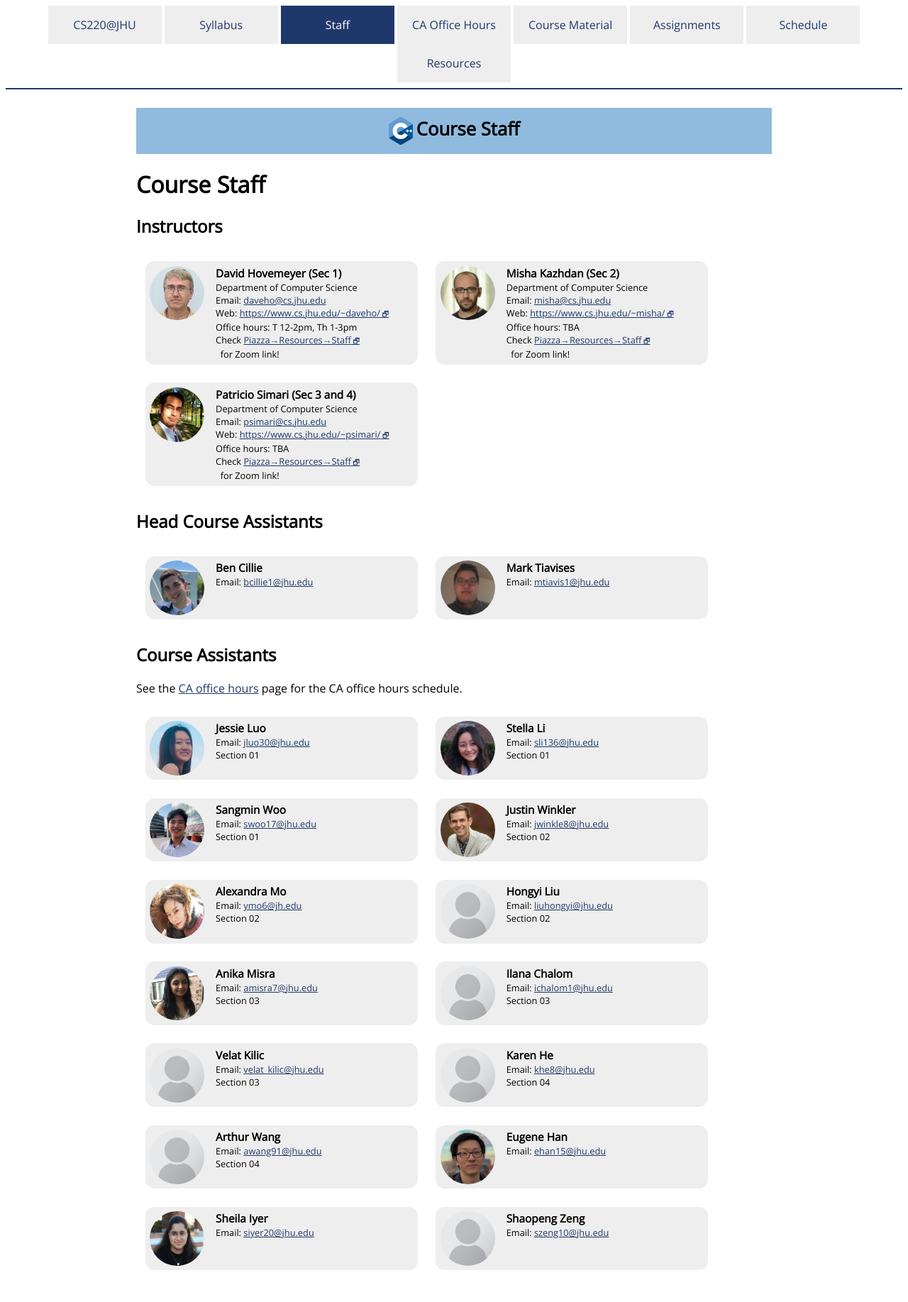
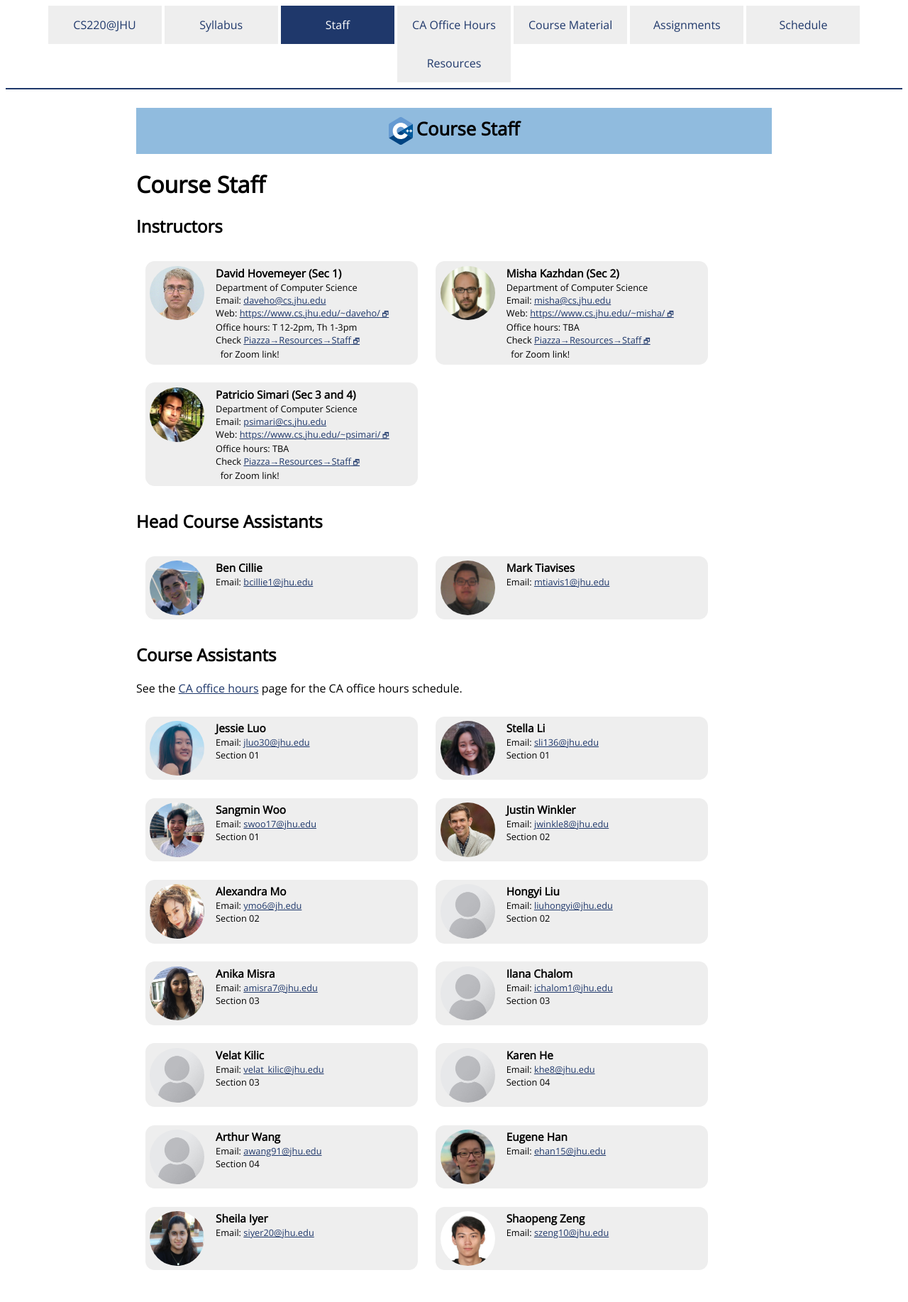
Before and after one commit to jhu-ip/cs220-s22, a Jekyll site: the page built from staff.md, in a window 1280 px wide. Shown: the whole page at 71% size. Built offline with Jekyll 4.4.1, drawn with Linux system fonts in a browser that asks for light colours; some web fonts are replaced.

Commit message:
one more staff pic

```diff
--- a/staff.md
+++ b/staff.md
@@ -203,7 +203,7 @@ See the [CA office hours](officehours.html) page for the CA office hours schedul
 </div>
 
 <div class="card">
-  <img alt="Shaopeng photo" src="{{site.baseurl}}/img/staffpix/placeholder.jpg">
+  <img alt="Shaopeng photo" src="{{site.baseurl}}/img/staffpix/shaopeng.jpg">
   <div class="details">
    <span class="name_and_role">Shaopeng Zeng</span><br>
    Email: <a href="mailto:szeng10@jhu.edu">szeng10@jhu.edu</a><br>
```
Also changed, not shown: img/staffpix/shaopeng.jpg (added).
